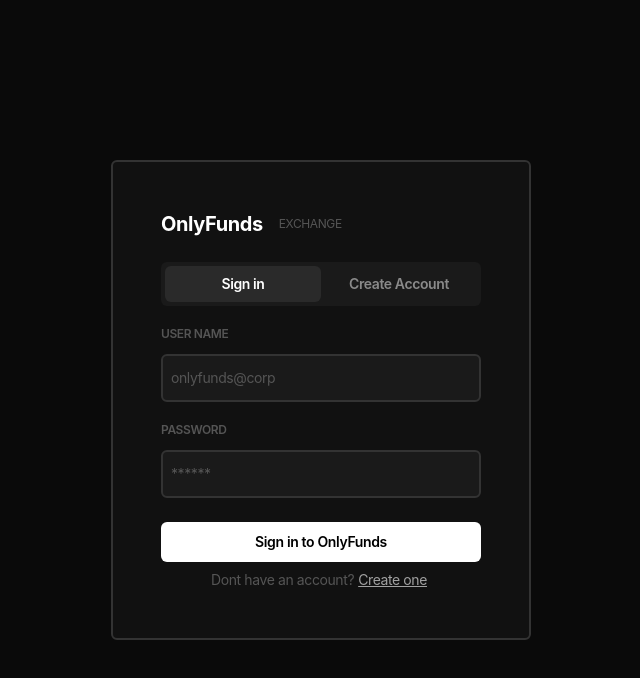
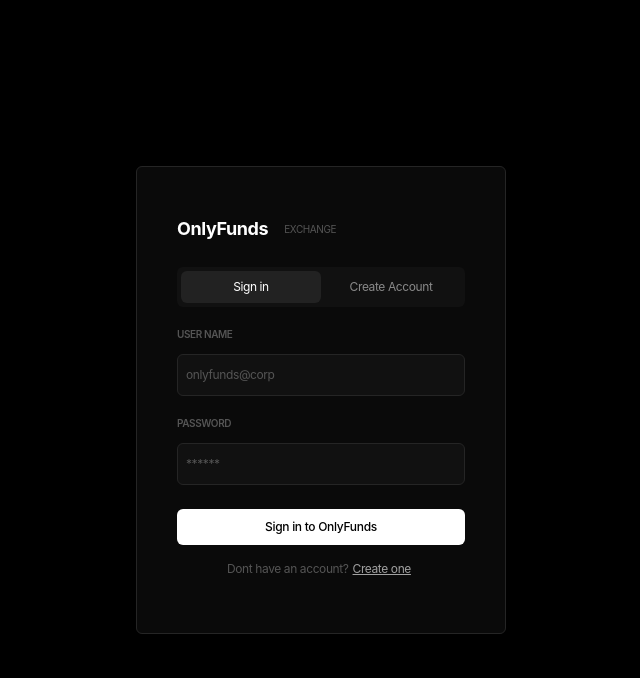
Before and after one commit to Bhargav16exd/CEX-Frontend, a React (Vite) app: page /signin in a window 1280 px wide. Shown: the top 678 px of the page, without its empty margins (319-959 px from the left). Built offline with nearby package versions, Linux system fonts and the light colour scheme.

Commit message:
fix&optimized: ui style login page

```diff
--- /dev/null
+++ b/src/components/ButtonWhiteComponent.tsx
@@ -0,0 +1,15 @@
+import LoaderWhite from "./WhiteLoaderCompoenet";
+
+function ButtonWhite({OnClickFunctionHanlder, isLoaderActive, buttonName}:{OnClickFunctionHanlder:any ,isLoaderActive:boolean,buttonName:string}){
+  return(
+    <button
+    onClick={OnClickFunctionHanlder}
+    className="bg-white rounded-md mt-4 my-2 py-2.5 text-xs font-medium tracking-tight cursor-pointer flex justify-center items-center">
+      {
+        isLoaderActive ? <LoaderWhite/> : <>{buttonName}</>
+      }
+    </button>
+  )
+}
+
+export default ButtonWhite
--- a/src/components/InputLabelComponent.tsx
+++ b/src/components/InputLabelComponent.tsx
@@ -1,10 +1,10 @@
 export default function InputLabelComponent({labelName,value,handleChange,name,inputType,placeholder}:InputLabelComponent){
   return(
     <div className="w-full flex justify-center items-start flex-col my-1">
-      <label className="my-2 text-xs font-semibold text-[#555555]">
+      <label className="my-2 text-2xs font-semibold text-[#555555]">
           {labelName}
       </label>
-      <input type={inputType} autoComplete={`new-${labelName}`} placeholder={placeholder} className="my-1 outline-none border-2 border-[#333333] rounded-md w-xs py-3 px-2 text-sm bg-[#1A1A1A] placeholder:text-[#555555] text-white" onChange={handleChange} name={name} value={value} />
+      <input type={inputType} autoComplete={`new-${labelName}`} placeholder={placeholder} className="my-1 outline-none border border-border-standard rounded-md w-2xs py-3 px-2 text-xs bg-[#111111] placeholder:text-[#555555] text-white" onChange={handleChange} name={name} value={value} />
     </div>
   )
 }
--- /dev/null
+++ b/src/hooks/useErrorLoaderState.ts
@@ -0,0 +1,27 @@
+import { useState } from "react";
+
+export function useErrorLoaderState() {
+
+  const [isErrorActive, setErrorActive] = useState(false);
+  const [errorMessage, setErrorMessage] = useState("");
+  const [isLoaderActive, setLoaderActive] = useState(false);
+
+  function popError(errorMessage:string){
+    setLoaderActive(false);
+    setErrorActive(true);
+    setErrorMessage(errorMessage);
+
+    setTimeout(()=>{
+      setErrorActive(false);
+      setErrorMessage("");
+    }, 5000)
+  }
+
+  return {
+    isErrorActive,
+    popError,
+    errorMessage,
+    isLoaderActive,
+    setLoaderActive
+  };
+}
--- a/src/index.css
+++ b/src/index.css
@@ -1,4 +1,10 @@
 @import "tailwindcss";
+
+
+@theme {
+  --color-border-standard: #252525;
+  --color-black-standard:#000000;
+}
 
 @layer utilities {
   /* Hide scrollbar for Chrome, Safari and Opera */
--- a/src/pages/LandingPage.tsx
+++ b/src/pages/LandingPage.tsx
@@ -461,7 +461,7 @@
           lineHeight: 1.6,
           minHeight: "100vh",
         }}
-        className="min-h-screen bg-[#0A0A0A] text-sm"
+        className="min-h-screen bg-black-standard text-sm"
       >
         <Nav />
 
--- a/src/pages/SigninPage.tsx
+++ b/src/pages/SigninPage.tsx
@@ -4,7 +4,8 @@
 import { useDispatch, useSelector } from "react-redux";
 import { signin } from "../redux/slices/authenticationSlice";
 import type { AppDispatch } from "../redux/store";
-import LoaderWhite from "../components/WhiteLoaderCompoenet";
+import ButtonWhite from "../components/ButtonWhiteComponent";
+import { useErrorLoaderState } from "../hooks/useErrorLoaderState";
 
 export default function Signin(){
 
@@ -12,21 +13,10 @@
 
   const dispatch = useDispatch<AppDispatch>();
   const { token } = useSelector((state:any)=>state.auth);
-  const [isLoaderActive, setLoaderActive] = useState(false);
-  const [isErrorActive, setErrorActive] = useState(false);
-  const [errorMessage, setErrorMessage] = useState("");
   const navigate = useNavigate();
 
-  function popError(errorMessage:string){
-    setLoaderActive(false);
-    setErrorActive(true);
-    setErrorMessage(errorMessage);
+  const { popError, isErrorActive, errorMessage, isLoaderActive, setLoaderActive} = useErrorLoaderState()
 
-    setTimeout(()=>{
-      setErrorActive(false);
-      setErrorMessage("");
-    }, 5000)
-  }
 
   // ------- DISPATCH AND ERROR HANLDERS --------
 
@@ -71,24 +61,24 @@
   },[])
 
   return(
-    <div className="h-screen w-screen bg-[#0A0A0A] flex justify-center items-center tracking-tight broder">
+    <div className="h-screen w-screen bg-black-standard flex justify-center items-center tracking-tight broder">
 
-      <div className="border-2 border-[#333333] bg-[#111111] p-12 rounded-md flex flex-col">
+      <div className="border border-border-standard bg-[#0A0A0A] py-12 px-10 rounded-md flex flex-col">
 
         <span className="flex justify-start items-center gap-4">
-          <h1 className="font-bold text-xl text-white">
+          <h1 className="font-bold text-lg text-white">
             OnlyFunds
           </h1>
-          <p className="text-[#555555] text-xs">EXCHANGE</p>
+          <p className="text-[#555555] text-2xs">EXCHANGE</p>
         </span>
 
-        <div className="bg-[#1A1A1A] rounded-md flex p-1 mb-2 mt-6">
-          <div className="w-1/2 text-center py-2  bg-[#2A2A2A] rounded-md text-white font-semibold text-sm">
+        <div className="bg-[#111111] rounded-md flex p-1 mb-2 mt-6">
+          <div className="w-1/2 text-center py-2  bg-[#222222] rounded-md text-white  text-xs">
             <Link to={"/signin"}>
               Sign in
             </Link>
           </div>
-          <div className="w-1/2 text-center py-2 text-[#8A8A8A] text-sm font-semibold">
+          <div className="w-1/2 text-center py-2 text-[#8A8A8A] text-xs ">
             <Link to={"/signup"}>
              Create Account
             </Link>
@@ -113,22 +103,16 @@
           placeholder="******"
         />
 
-        <button
-        onClick={OnClickSignin}
-        className="bg-white rounded-md mt-4 my-2 py-2.5 text-sm font-semibold tracking-tight cursor-pointer flex justify-center items-center">
-          {
-            isLoaderActive ? <LoaderWhite/> : <>Sign in to OnlyFunds</>
-          }
-        </button>
+        <ButtonWhite OnClickFunctionHanlder={OnClickSignin} isLoaderActive={isLoaderActive} buttonName={"Sign in to OnlyFunds"}/>
 
         {
           isErrorActive &&
-          <p className="text-center text-red-400 text-sm my-2 max-w-xs text-wrap overflow-hidden">
+          <p className="text-center text-red-400 text-xs my-2 max-w-xs text-wrap overflow-hidden">
             {errorMessage}
           </p>
         }
 
-        <span className="text-sm text-center text-[#555555]">
+        <span className="text-xs text-center text-[#555555] my-2">
           <p>Dont have an account?
              <Link to={'/signup'}>
                 <button className="text-[#A1A1A1] underline hover:text-white cursor-pointer mx-1">Create one</button>
```
